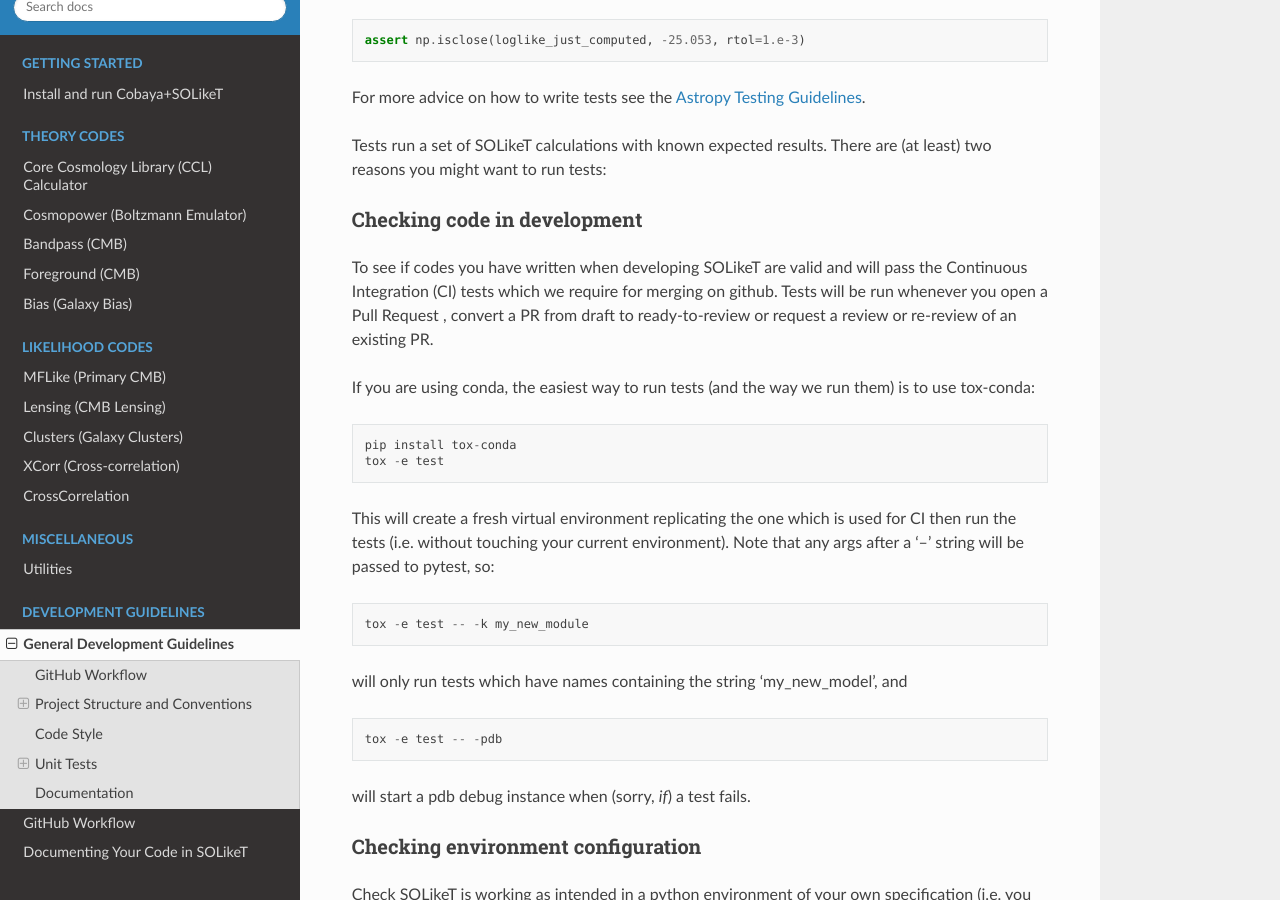
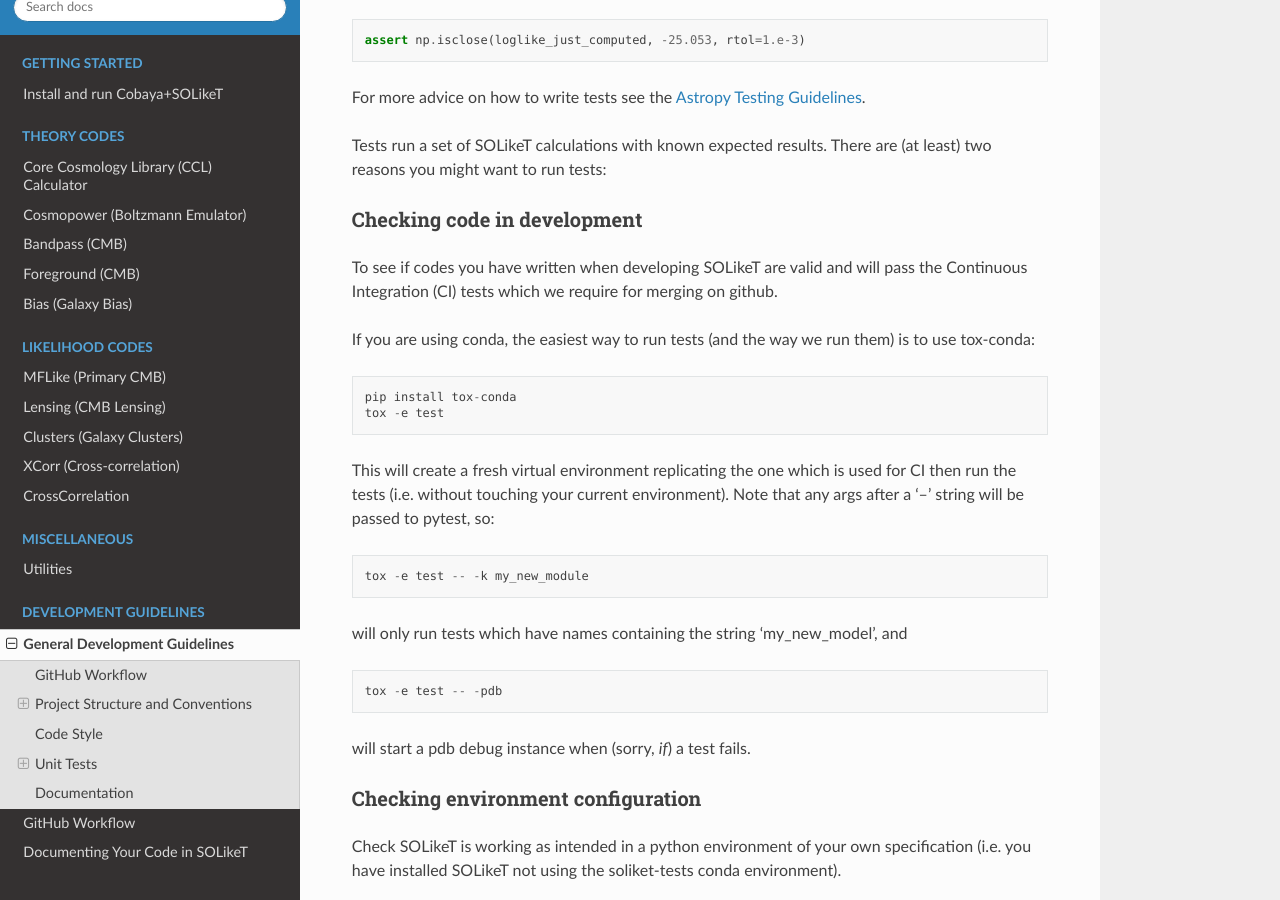
Before and after one commit to simonsobs/SOLikeT, a Sphinx documentation site: the page built from docs/developers.rst, in a window 1280 px wide and 900 px high, scrolled down 5318 px. Built offline with Sphinx 7.4.7 and the Read the Docs theme 2.0.0, drawn with Linux system fonts in a browser that asks for light colours; pages that are not in the unit, such as notebooks, are missing from menus.

Commit message:
reset what is written in docs

```diff
--- a/docs/developers.rst
+++ b/docs/developers.rst
@@ -178,7 +178,7 @@ Tests run a set of SOLikeT calculations with known expected results. There are (
 
 Checking code in development
 ----------------------------
-To see if codes you have written when developing SOLikeT are valid and will pass the Continuous Integration (CI) tests which we require for merging on github. Tests will be run whenever you open a Pull Request , convert a PR from draft to ready-to-review or request a review or re-review of an existing PR.
+To see if codes you have written when developing SOLikeT are valid and will pass the Continuous Integration (CI) tests which we require for merging on github.
 
 If you are using conda, the easiest way to run tests (and the way we run them) is to use tox-conda::
 
```
